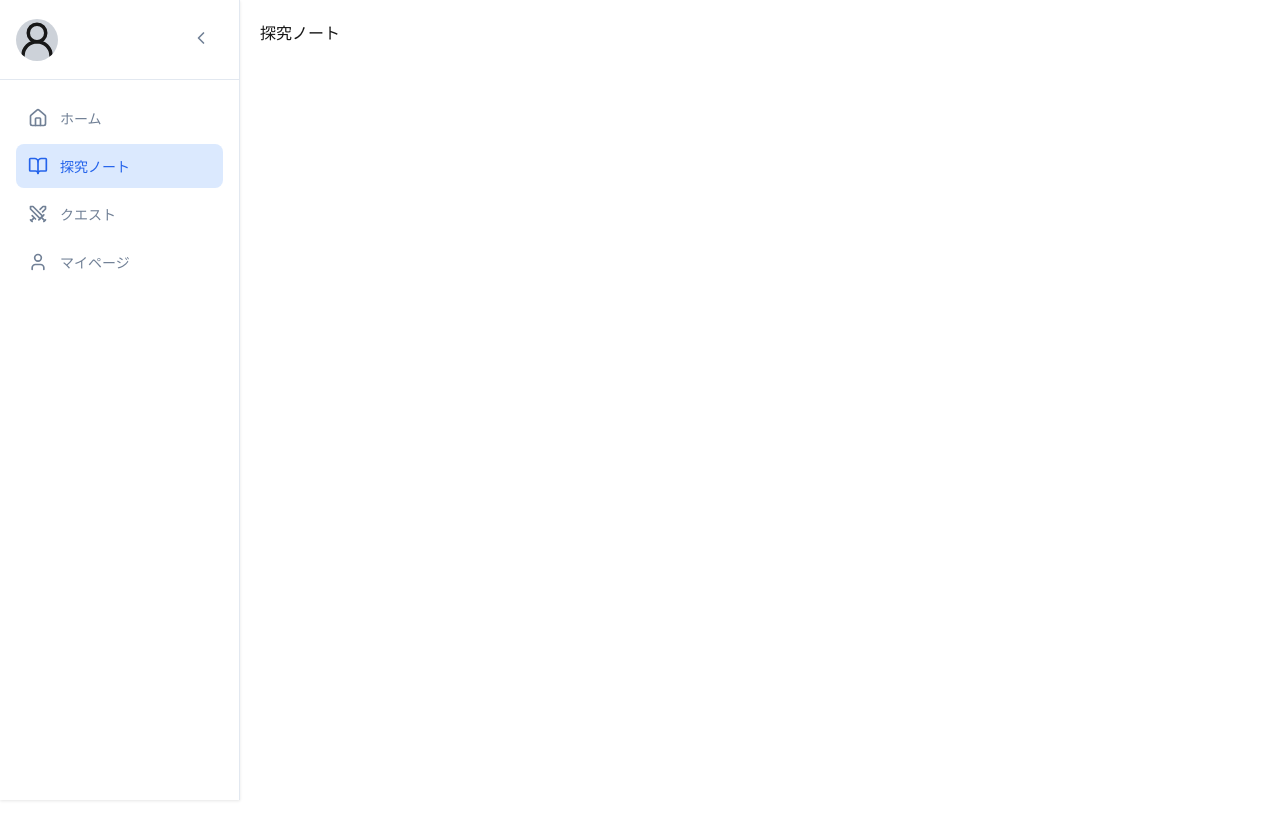
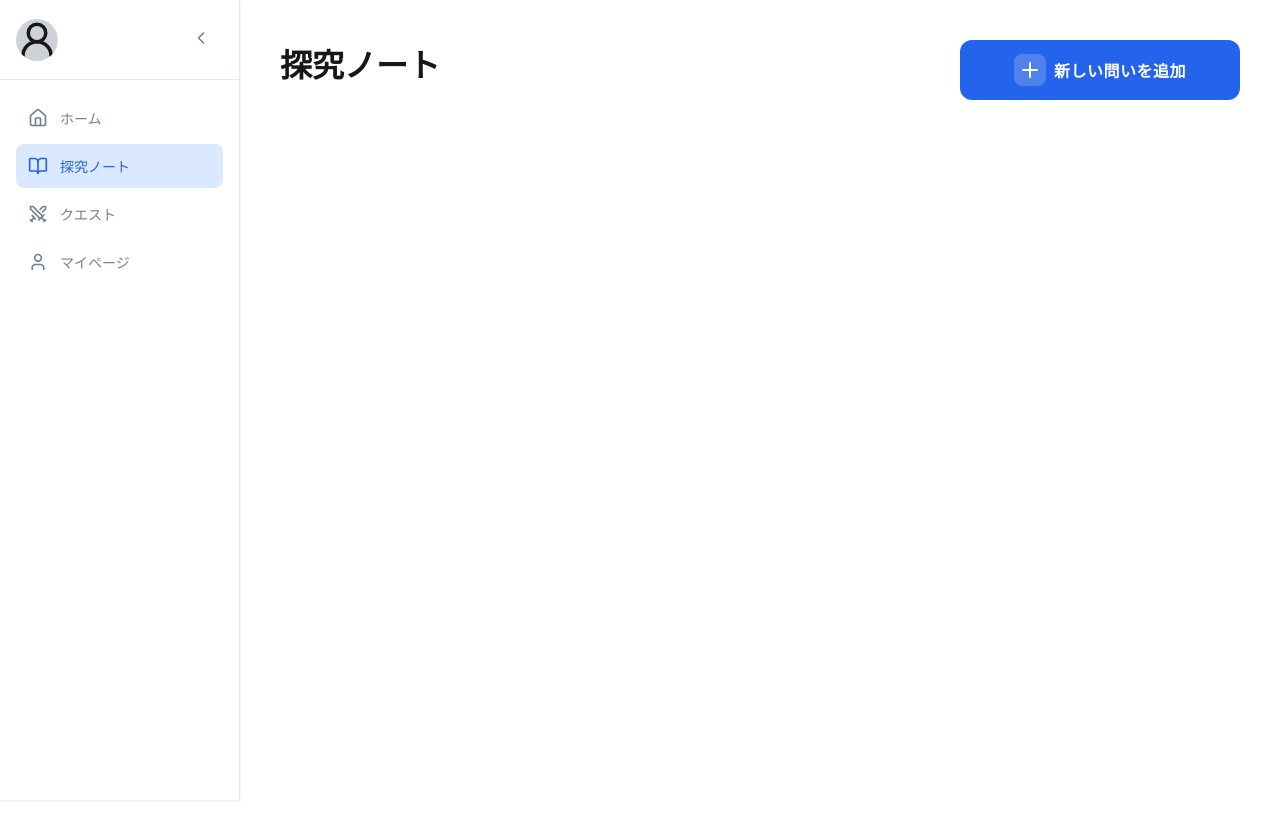
Before and after one commit to u5u5u5u/erfaring, a Next.js app: page /question in a window 1280 px wide. Before the commit the page ends 800 px from the top, so only its background shows below. Built offline with nearby package versions, Linux system fonts and the light colour scheme.

Commit message:
add:問い追加ボタン追加#18

```diff
--- /dev/null
+++ b/src/app/(student)/question/page.module.css
@@ -0,0 +1,14 @@
+.container {
+  position: relative;
+  display: flex;
+  flex-direction: column;
+  gap: 40px;
+  height: 100vh;
+  padding: 20px;
+}
+
+.buttonContainer {
+  position: absolute;
+  top: 20px;
+  right: 20px;
+}
--- a/src/app/(student)/question/page.tsx
+++ b/src/app/(student)/question/page.tsx
@@ -1,3 +1,15 @@
+"use client";
+
+import AddQuestionButton from "@/component/AddQuestionButton";
+import styles from "./page.module.css";
+
 export default function QuestionPage() {
-  return <div>探究ノート</div>;
+  return (
+    <div className={styles.container}>
+      <h1>探究ノート</h1>
+      <div className={styles.buttonContainer}>
+        <AddQuestionButton onClick={() => console.log("新しい問いを追加")} />
+      </div>
+    </div>
+  );
 }
--- /dev/null
+++ b/src/component/AddQuestionButton/index.module.css
@@ -0,0 +1,43 @@
+.addButton {
+  display: flex;
+  align-items: center;
+  justify-content: center;
+  width: 280px;
+  height: 60px;
+  background: #2463eb;
+  border: none;
+  border-radius: 12px;
+  cursor: pointer;
+  transition: all 0.3s ease;
+  font-family: inherit;
+  gap: 8px;
+}
+
+.addButton:disabled {
+  background: #cccccc;
+  cursor: not-allowed;
+  transform: none;
+  box-shadow: none;
+}
+
+.iconContainer {
+  display: flex;
+  align-items: center;
+  justify-content: center;
+  width: 32px;
+  height: 32px;
+  background: rgba(255, 255, 255, 0.2);
+  border-radius: 8px;
+}
+
+.plusIcon {
+  color: white;
+  font-weight: bold;
+}
+
+.buttonText {
+  color: white;
+  font-size: 16px;
+  font-weight: 600;
+  letter-spacing: 0.5px;
+}
--- /dev/null
+++ b/src/component/AddQuestionButton/index.tsx
@@ -0,0 +1,26 @@
+"use client";
+
+import React from "react";
+import { Plus } from "lucide-react";
+import styles from "./index.module.css";
+
+interface AddQuestionButtonProps {
+  onClick?: () => void;
+  disabled?: boolean;
+}
+
+const AddQuestionButton = ({
+  onClick,
+  disabled = false,
+}: AddQuestionButtonProps) => {
+  return (
+    <button className={styles.addButton} onClick={onClick} disabled={disabled}>
+      <div className={styles.iconContainer}>
+        <Plus size={24} className={styles.plusIcon} />
+      </div>
+      <span className={styles.buttonText}>新しい問いを追加</span>
+    </button>
+  );
+};
+
+export default AddQuestionButton;
```
